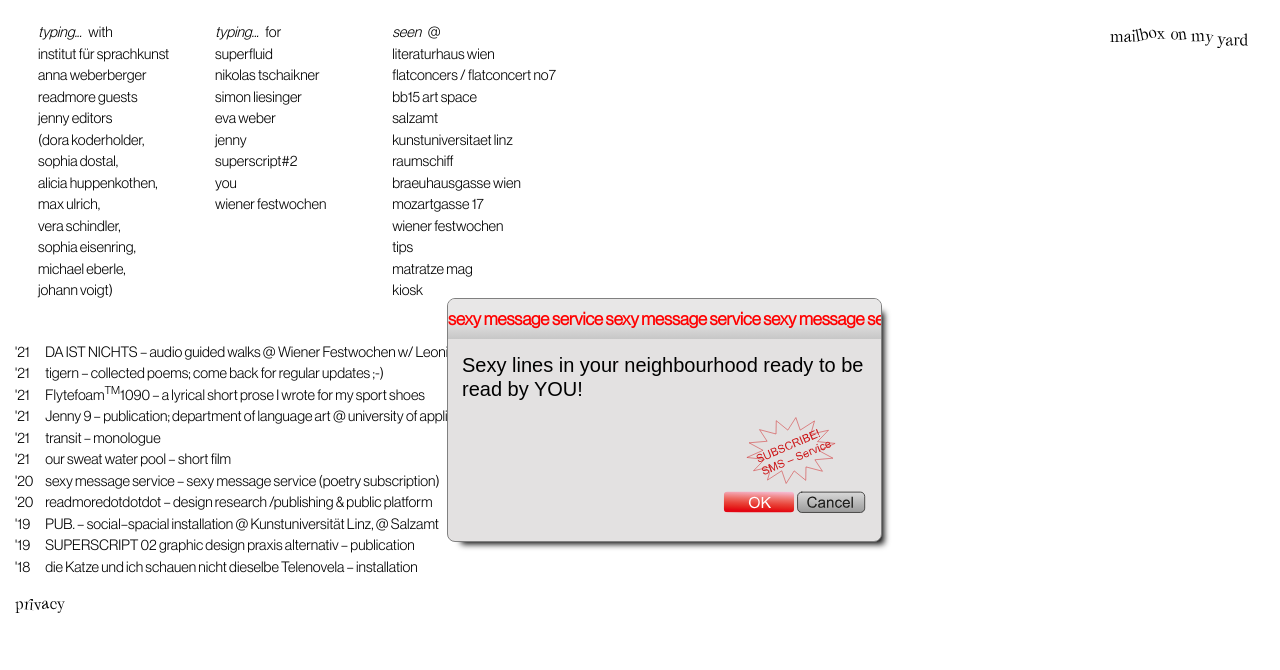
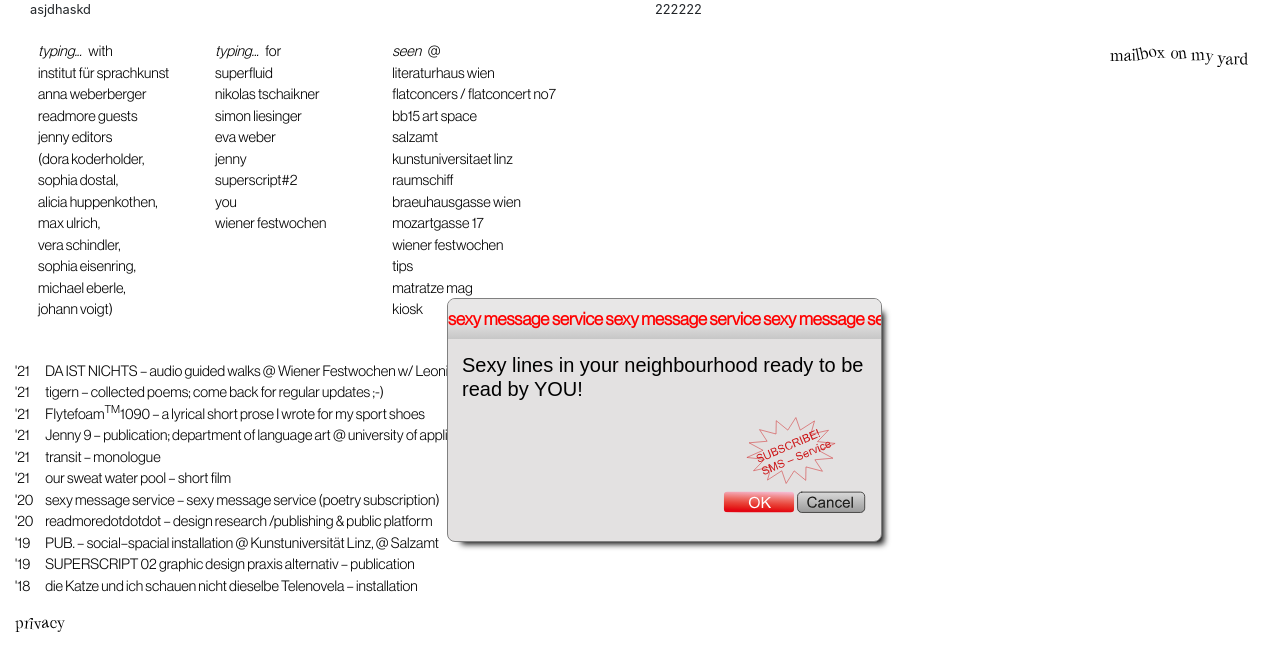
Before and after one commit to doughnutgirl/doughnutgirl.github.io, a plain HTML site: page index.html in a window 1280 px wide. Drawn offline with nearby package versions, Linux system fonts and the light colour scheme; files whose address does not match are found by name.

Commit message:
no-shrink

```diff
--- a/index.html
+++ b/index.html
@@ -1,13 +1,13 @@
 <!doctype html>
+
 <html lang="en">
-
-<head>
-<!--  <meta name="viewport" content="width=device-width, initial-scale=1" charset="utf-8">-->
- <meta charset="utf-8">
+  <head>
+    <!-- Required meta tags -->
+    <meta charset="utf-8">
 <meta name="viewport" content="width=device-width, initial-scale=1, shrink-to-fit=no">
 
-  <!-- Bootstrap stuff -->
- <link rel="stylesheet" href="https://stackpath.bootstrapcdn.com/bootstrap/4.1.3/css/bootstrap.min.css" integrity="sha384-MCw98/SFnGE8fJT3GXwEOngsV7Zt27NXFoaoApmYm81iuXoPkFOJwJ8ERdknLPMO" crossorigin="anonymous">
+    <!-- Bootstrap CSS -->
+    <link rel="stylesheet" href="https://stackpath.bootstrapcdn.com/bootstrap/4.1.3/css/bootstrap.min.css" integrity="sha384-MCw98/SFnGE8fJT3GXwEOngsV7Zt27NXFoaoApmYm81iuXoPkFOJwJ8ERdknLPMO" crossorigin="anonymous">
 
 
   <link rel="stylesheet" href="CSS/style.css">
@@ -24,6 +24,18 @@
 </head>
 
 <body>
+
+<div class = "container-fluid">
+  <div class= "row">
+<div class="col-md-6">
+  asjdhaskd
+</div>
+<div class="col-md-6">
+  222222
+</div>
+  </div>
+</div>
+
 
   <div class="body_rel">
     <!-- typing with / for / at plus mailbox icon -->
```
